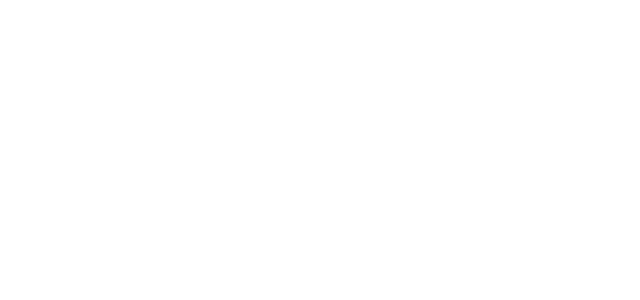
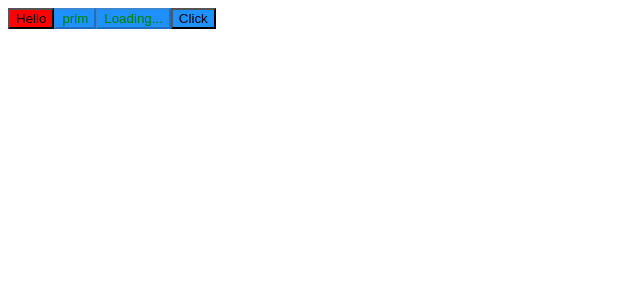
Before and after one commit to yavathol/stellarator-jsx, a React (Create React App) app: page / in a window 1280 px wide. Shown: the top 300 px of the page, without its empty margins (0-640 px from the left). Built offline with nearby package versions, Linux system fonts and the light colour scheme.

Commit message:
Workshop #2

```diff
--- a/package.json
+++ b/package.json
@@ -5,7 +5,8 @@
   "dependencies": {
     "react": "^16.2.0",
     "react-dom": "^16.2.0",
-    "react-scripts": "1.0.17"
+    "react-scripts": "1.0.17",
+    "yarn": "^1.3.2"
   },
   "scripts": {
     "start": "react-scripts start",
--- a/src/App.js
+++ b/src/App.js
@@ -1,10 +1,22 @@
 import React, {Component} from 'react';
+import Button from './components/Button';
+
+function handleButtonClick() {
+    alert('ButtonClicked');
+}
 
 class App extends Component {
 	render() {
 		return (
 			<div>
-				{/*
+				<Button type="secondary">
+                    Hello
+                </Button>
+                <Button disabled>prim</Button>
+                <Button loading>loading</Button>
+                <Button onButtonClick={handleButtonClick}>Click</Button>
+
+                {/*
 					Component:
 						Button
 
--- /dev/null
+++ b/src/components/Button/index.js
@@ -0,0 +1,38 @@
+import React from 'react';
+import PropTypes from 'prop-types';
+import './styles.css'
+
+function Button({children, type, disabled, loading, onButtonClick}) {
+    return (
+        <button
+            className={`btn btn-${type}`}
+            disabled={disabled || loading}
+            onClick={onButtonClick}
+        >
+            {loading ? 'Loading...' : children}
+        </button>
+    );
+}
+
+Button.defaultProps = {
+    type: 'primary'
+};
+
+Button.propTypes = {
+  type: PropTypes.string,
+  disabled: PropTypes.bool,
+  loading: PropTypes.bool,
+  onButtonClick: PropTypes.func
+};
+
+export default Button;
+
+{/*
+					Component:
+						Button
+
+					Props:
+						type (possible values: primary - default / secondary / disabled / loading)
+						onButtonClick (function)
+				*/
+}
--- /dev/null
+++ b/src/components/Button/styles.css
@@ -0,0 +1,17 @@
+.btn {
+    background: white;
+    color: black;
+}
+
+.btn[disabled] {
+    color: green;
+}
+
+.btn-primary {
+    background: dodgerblue;
+}
+
+
+.btn-secondary {
+    background: red;
+}
```
Also changed, not shown: 1 other file (tests, documents, lock files or other folders).
